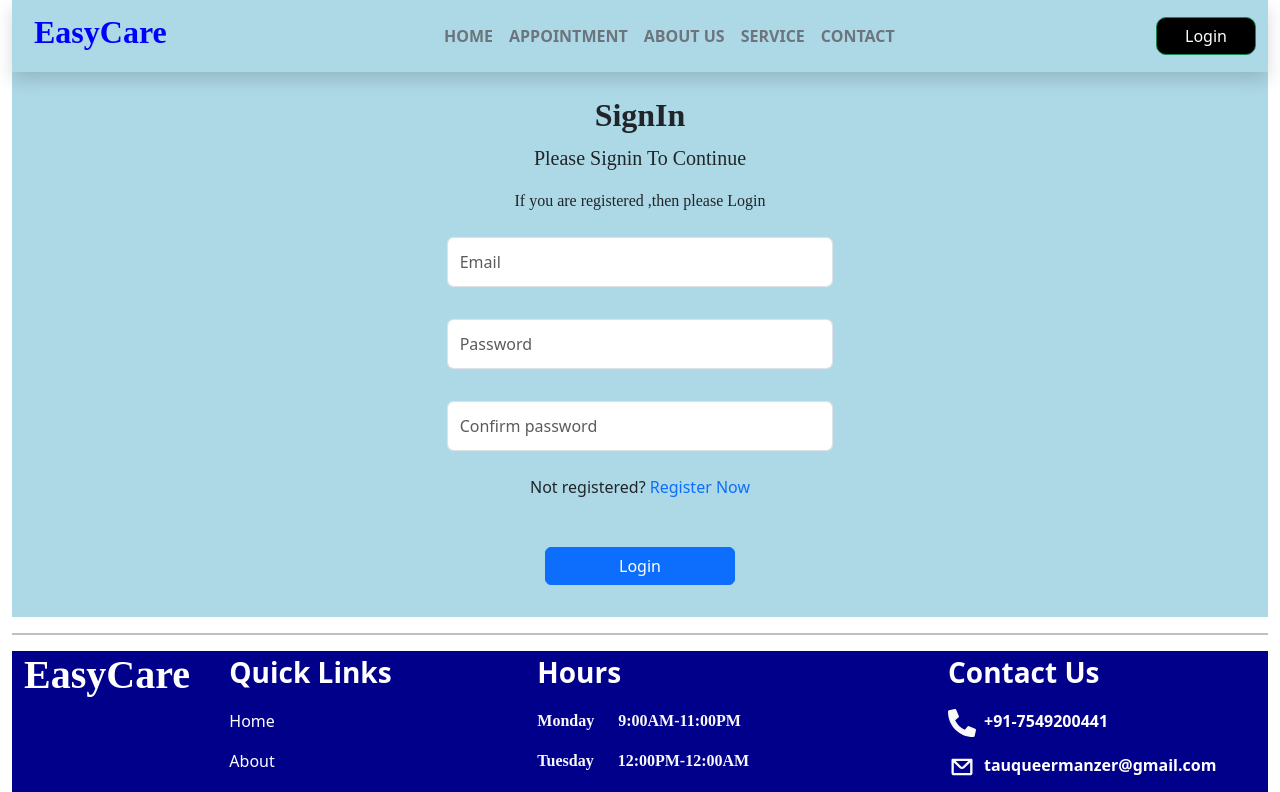
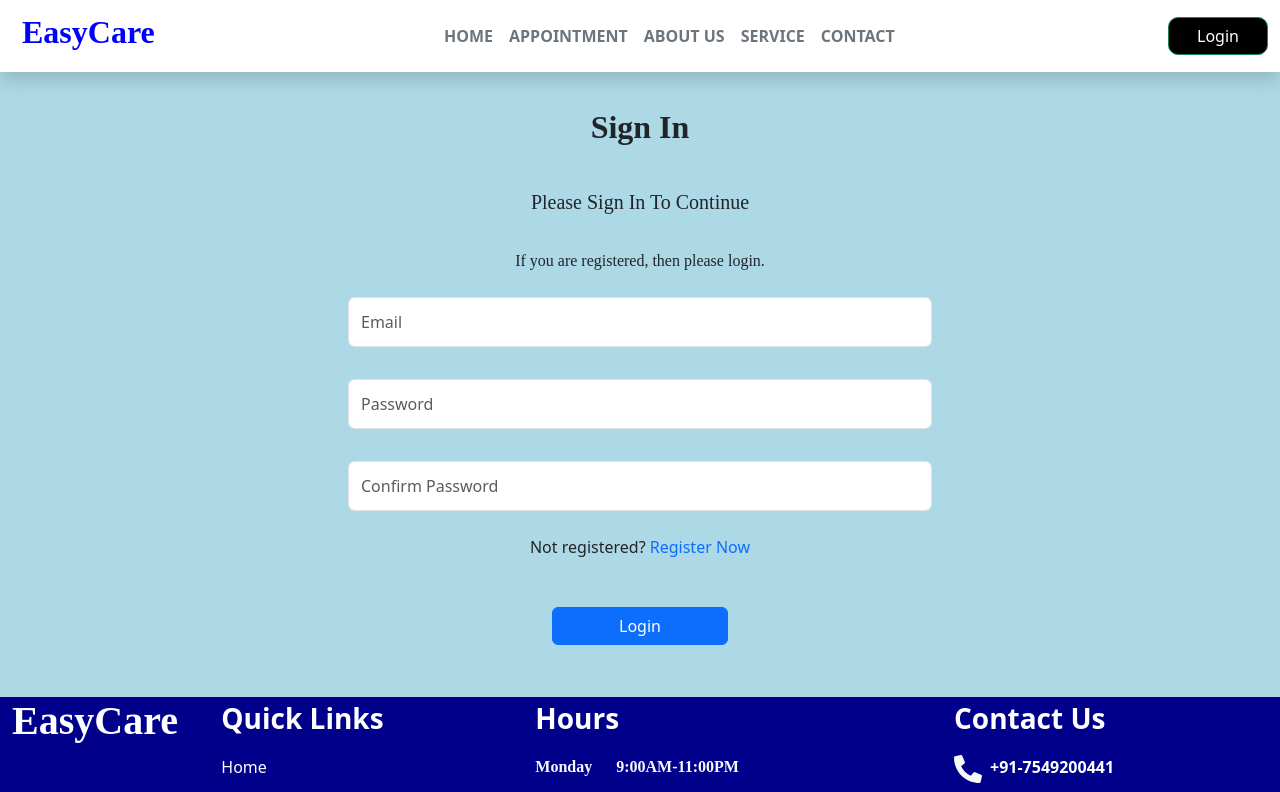
Before and after one commit to Tauqueer123manzar/Hospital_appointment_app, a React (Vite) app in the folder Frontend/Doctor-appointment/: page /login in a window 1280 px wide. Shown: the top 792 px of the page. Built offline with nearby package versions, Linux system fonts and the light colour scheme.

Commit message:
service add

```diff
--- a/Frontend/Doctor-appointment/src/App.css
+++ b/Frontend/Doctor-appointment/src/App.css
@@ -60,7 +60,7 @@
   max-height: 200vh;
 }
 .box-1{
-  max-width: 100%;
+  width: 100%;
   max-height: 500vh;
   background-color: rgb(205, 205, 205);
 }
@@ -73,3 +73,21 @@
 .appointment:hover{
   border-bottom: 1px solid red;
 }
+.service:hover{
+  border-bottom: 1px solid red;
+}
+.contact:hover{
+  border-bottom: 1px solid red;
+}
+.servicecard{
+  display: flex;
+  flex-direction: column;
+  margin-left: 50px;
+  height: 100%;
+  width: 375px;
+}
+.service-image{
+  object-fit: cover;
+  width: 100%;
+  height: 300px;
+}
--- a/Frontend/Doctor-appointment/src/components/Biography.jsx
+++ b/Frontend/Doctor-appointment/src/components/Biography.jsx
@@ -6,10 +6,10 @@ const Biography = ({ imageurl }) => {
    <Container fluid style={{backgroundColor:"#10E5D0"}}>
     <div className='biography' style={{maxWidth:"100%",maxHeight:"100%"}}>
       <Row>
-        <Col lg={7} md={6} sm={12} className='animate__animated animate__fadeInLeft'>
+        <Col lg={7} md={6} sm={12}>
            <img className="biography_image" src={imageurl} alt="missing image" style={{maxWidth:"100%",maxHeight:"100%"}}/>
         </Col>
-        <Col lg={5} md={6} sm={12} className='animate__animated animate__fadeInRight'>
+        <Col lg={5} md={6} sm={12}>
           <p className='mt-5 fs-3' style={{fontWeight:"700",fontFamily:"initial"}}>BIOGRPAHY</p>
           <h3>Who we are</h3>
           <p>EasyCare clinic, founded in 1985, has been a cornerstone of medical excellence and compassionate care in our community for nearly four decades. Nestled in the heart of downtown, our state-of-the-art facility is renowned for its commitment to delivering top-tier healthcare services to patients from all walks of life.</p>
--- a/Frontend/Doctor-appointment/src/components/Hero.jsx
+++ b/Frontend/Doctor-appointment/src/components/Hero.jsx
@@ -16,7 +16,7 @@ const Hero = ({ title, imageurl }) => {
             height: "100%", // Adjust height as needed
             marginTop: '0', // Removed margin to avoid spacing issues
           }}>
-          <Col lg={6} md={6} sm={12} className='animate__animated animate__fadeInLeft'>
+          <Col lg={6} md={6} sm={12}>
             <p style={{ marginTop: "120px", fontWeight: "700", fontSize: "40px", marginLeft: "24px", maxWidth: "600px", lineHeight: "1.2" }}>{title}</p>
             <p style={{ marginTop: "20px", marginLeft: "24px", maxWidth: "500px" }}>Easy care clinic consult is a start-of-the-art facility dedicated to providing comphrensive healthcare hospital, an institution that is built, staffed, and equipped for the diagnosis of disease; for the treatment, both medical and surgical, of the sick and the injured; and for their housing during this process. The modern hospital also often serves as a centre for investigation and for teaching. hospital.</p>
           </Col>
@@ -29,7 +29,7 @@ const Hero = ({ title, imageurl }) => {
             justifyContent: 'center',
             alignItems: 'center',
           }}>
-            <img src={imageurl} alt='missing image' className='animate__animated animate__fadeInRight' style={{ position: 'relative', zIndex: 1 }} />
+            <img src={imageurl} alt='missing image' style={{ position: 'relative', zIndex: 1 }} />
           </Col>
         </Row>
       </div>
--- a/Frontend/Doctor-appointment/src/components/Topbar.jsx
+++ b/Frontend/Doctor-appointment/src/components/Topbar.jsx
@@ -18,11 +18,11 @@ const Topbar = () => {
           style={{ maxHeight: '100%',maxWidth:"100%",textAlign:"center"}}
           navbarScroll
         >
-          <Nav.Link className='text-secondary' style={{fontWeight:"bold"}} href="/">HOME</Nav.Link>
-          <Nav.Link className='text-secondary' style={{fontWeight:"bold"}} href="/appointment">APPOINTMENT</Nav.Link>
-          <Nav.Link className='text-secondary' style={{fontWeight:"bold"}} href="/about">ABOUT US</Nav.Link>
-          <Nav.Link className='text-secondary' style={{fontWeight:"bold"}} href='/service'>SERVICE</Nav.Link>
-          <Nav.Link className='text-secondary' style={{fontWeight:"bold"}} href='/contact'>CONTACT</Nav.Link>
+          <Nav.Link className='text-secondary home' style={{fontWeight:"bold"}} href="/">HOME</Nav.Link>
+          <Nav.Link className='text-secondary appointment' style={{fontWeight:"bold"}} href="/appointment">APPOINTMENT</Nav.Link>
+          <Nav.Link className='text-secondary about' style={{fontWeight:"bold"}} href="/about">ABOUT US</Nav.Link>
+          <Nav.Link className='text-secondary service' style={{fontWeight:"bold"}} href='/service'>SERVICE</Nav.Link>
+          <Nav.Link className='text-secondary contact' style={{fontWeight:"bold"}} href='/contact'>CONTACT</Nav.Link>
           </Nav>
           <div className='button'>
           <Button variant="outline-success" style={{borderRadius:"10px",width:"100px",backgroundColor:"black",color:"white"}} href='/login'>Login</Button>
--- a/Frontend/Doctor-appointment/src/pages/AboutUs.jsx
+++ b/Frontend/Doctor-appointment/src/pages/AboutUs.jsx
@@ -16,7 +16,6 @@ const AboutUs = () => {
         imageurl={about}
       />
       <Biography  imageurl={whoweare}/>
-      <hr style={{border:"1px solid black"}}/>
       <Footer/>
     </>
   )
--- a/Frontend/Doctor-appointment/src/pages/Appointment.jsx
+++ b/Frontend/Doctor-appointment/src/pages/Appointment.jsx
@@ -3,6 +3,7 @@ import { Container, Row, Col, Form, Button } from 'react-bootstrap';
 import Topbar from '../components/Topbar';
 import image from '../assets/signupheader (1).png';
 import Footer from '../components/Footer';
+import '../App.css'
 const Appointment = () => {
 
   const [dob, setDob] = useState('');
@@ -20,16 +21,17 @@ const Appointment = () => {
     "ENT",
   ];
   return (
-    <Container fluid>
-      <div className='box-1'>
-        <Topbar className="bg-dark"/>
-        <Row>
-          <Col xs={12} lg={4} md={6} className='animate__animated animate__fadeInLeft'>
+    <>
+    <Topbar/>
+    <Container fluid style={{maxWidth:"100%",maxHeight:"100vh",padding:0,margin:0}}>
+      <div className='box-1' style={{width:"100%"}}>
+        <Row >
+          <Col xs={12} lg={4} md={6} className=''>
             <h1 style={{ fontFamily: "inherit", fontWeight: "700" }} className='mt-5 p-4'>Schedule Your Appointment | EasyCare clinic consult</h1>
             <p className='p-4'>EasyCare clinic, founded in 1985, has been a cornerstone of medical excellence and compassionate care in our community for nearly four decades. Nestled in the heart of downtown, our state-of-the-art facility is renowned for its commitment to delivering top-tier healthcare services to patients from all walks of life.</p>
           </Col>
 
-          <Col xs={12} lg={8} md={6} className='d-flex justify-content-center align-items-center animate__animated animate__fadeInRight'>
+          <Col xs={12} lg={8} md={6} className='d-flex justify-content-center align-items-center '>
             <img src={image} width={550} height={450} />
           </Col>
         </Row>
@@ -186,6 +188,7 @@ const Appointment = () => {
       </div>
       <Footer />
     </Container>
+    </>
   )
 }
 
--- a/Frontend/Doctor-appointment/src/pages/Contactus.jsx
+++ b/Frontend/Doctor-appointment/src/pages/Contactus.jsx
@@ -1,5 +1,5 @@
 import React from 'react'
-import { Container, Row, Col } from 'react-bootstrap'
+import { Container, Row} from 'react-bootstrap'
 import Topbar from '../components/Topbar';
 import hospital from '../assets/Rectangle 1548.jpg';
 import MessageForm from '../components/MessageForm';
--- a/Frontend/Doctor-appointment/src/pages/Home.jsx
+++ b/Frontend/Doctor-appointment/src/pages/Home.jsx
@@ -19,7 +19,6 @@ const Home = () => {
       />
       <Biography imageurl={whoweare}/>
       <Department/>
-      {/* <MessageForm/> */}
       <hr style={{ border: "1px solid black" }} />
       <Footer/>
     </div>
--- a/Frontend/Doctor-appointment/src/pages/Login.jsx
+++ b/Frontend/Doctor-appointment/src/pages/Login.jsx
@@ -1,59 +1,81 @@
-import React from 'react'
-import { Container, Row, Col, Button, Form } from 'react-bootstrap'
-import Topbar from '../components/Topbar'
-import Footer from '../components/Footer'
+import React from 'react';
+import { Container, Row, Col, Button, Form } from 'react-bootstrap';
+import Topbar from '../components/Topbar';
+import Footer from '../components/Footer';
+
 const Login = () => {
   return (
-    <Container fluid>
-      <div className='box' style={{
-        backgroundColor: "lightblue"
-      }}>
+    <>
       <Topbar />
-        <h2 className='text-center mt-4' sm={12} md={6} lg={4} style={{ fontFamily: "initial", fontWeight: "bold" }}>SignIn</h2>
-        <p className='text-center mt-2 text-dark' style={{ fontSize: "20px", fontFamily: "initial" }}>Please Signin To Continue</p>
-        <p className='text-center text-dark' style={{ fontFamily: "initial" }}>If you are registered ,then please Login</p>
-        <Form>
-          <Row className='d-flex justify-content-center align-items-center'>
-            <Col md={6} lg={4}>
-              <Form.Group className="mb-3 p-2" controlId='email'>
+      <Container fluid className='d-flex flex-column' style={{ maxHeight: '100vh',padding: 0 }}>
+        <div
+          className='d-flex flex-column justify-content-center align-items-center'
+          style={{
+            backgroundColor: 'lightblue',
+            width: '100%',
+            maxHeight: '100vh',
+            padding: '20px',
+          }}
+        >
+          <h2 className='text-center p-3' style={{ fontFamily: 'initial', fontWeight: 'bold' }}>
+            Sign In
+          </h2>
+          <p className='text-center p-3 text-dark' style={{ fontSize: '20px', fontFamily: 'initial' }}>
+            Please Sign In To Continue
+          </p>
+          <p className='text-center text-dark' style={{ fontFamily: 'initial' }}>
+            If you are registered, then please login.
+          </p>
+
+          <Form style={{ width: '100%', maxWidth: '600px' }}>
+            <Row className='d-flex justify-content-center'>
+              <Col xs={12}>
+                <Form.Group className='mb-3 p-2' controlId='email'>
                   <Form.Control
                     required
                     type='email'
                     placeholder='Email'
-                  style={{ padding: "12px", maxWidth: "auto" }}
+                    style={{ padding: '12px' }}
                   />
                 </Form.Group>
               </Col>
             </Row>
 
-          <Row className='d-flex justify-content-center align-items-center'>
-            <Col md={6} lg={4}>
-              <Form.Group className="mb-3 p-2" controlId='password'>
+            <Row className='d-flex justify-content-center'>
+              <Col xs={12}>
+                <Form.Group className='mb-3 p-2' controlId='password'>
                   <Form.Control
                     required
                     type='password'
                     placeholder='Password'
-                  style={{ padding: "12px", maxWidth: "auto" }}
+                    style={{ padding: '12px' }}
                   />
                 </Form.Group>
               </Col>
             </Row>
 
-          <Row className='d-flex justify-content-center align-items-center'>
-            <Col md={6} lg={4}>
-              <Form.Group className="mb-3 p-2" controlId='confirmpassword'>
+            <Row className='d-flex justify-content-center'>
+              <Col xs={12}>
+                <Form.Group className='mb-3 p-2' controlId='confirmpassword'>
                   <Form.Control
                     required
                     type='password'
-                  placeholder='Confirm password'
-                  style={{ padding: "12px", maxWidth: "auto" }}
+                    placeholder='Confirm Password'
+                    style={{ padding: '12px' }}
                   />
                 </Form.Group>
               </Col>
             </Row>
-          <p className='text-center'>Not registered? <a href='/register' className='text-decoration-none'>Register Now</a></p>
+
+            <p className='text-center'>
+              Not registered?{' '}
+              <a href='/register' className='text-decoration-none'>
+                Register Now
+              </a>
+            </p>
+
             <Row className='d-flex justify-content-center p-4'>
-            <Col xs={8} lg={2} md={6} className='p-2'>
+              <Col xs={8} lg={4} md={6} className='p-2'>
                 <Button variant='primary' className='w-100'>
                   Login
                 </Button>
@@ -61,12 +83,10 @@ const Login = () => {
             </Row>
           </Form>
         </div>
-      <hr style={{ border: "1px solid black" }} />
-      <div>
         <Footer />
-      </div>
       </Container>
-  )
-}
+    </>
+  );
+};
 
-export default Login
+export default Login;
--- a/Frontend/Doctor-appointment/src/pages/Register.jsx
+++ b/Frontend/Doctor-appointment/src/pages/Register.jsx
@@ -16,19 +16,21 @@ const Register = () => {
     console.log(formdata);
   }
   return (
-    <Container fluid>
-      <div className='box' style={{
+    <>
+    <Topbar />
+    <Container fluid className='d-flex flex-column' style={{maxHeight:"100vh",padding:0}}>
+      <div className='' style={{
         backgroundImage: `url(${signup})`,
         backgroundSize: "cover",
         backgroundPosition: "center",
         backgroundRepeat: "no-repeat",
+        width:"100%",
       }}>
-        <Topbar />
         <h2 className='text-center mt-4' sm={12} md={6} lg={4} style={{ fontFamily: "initial", fontWeight: "bold" }}>SignUp</h2>
         <p  className='text-center mt-2 text-secondary' style={{ fontSize: "20px", fontFamily: "initial" }}>Please Sign Up To Continue</p>
         <p  className='text-center text-secondary' style={{ fontFamily: "initial" }}>If you are not registered ,then please registered after register you can Signin</p>
-        <Form>
-          <Row className='display-flex justify-content-center'>
+        <Form style={{ maxWidth: '98%'}}>
+          <Row className='d-flex justify-content-center'>
             <Col xs={12} md={6} lg={5}>
               <Form.Group className="mb-3 p-2" controlId='firstname'>
                 <Form.Control
@@ -131,11 +133,9 @@ const Register = () => {
           </Row>
         </Form>
       </div>
-      <hr style={{border:"1px solid black"}}/>
-      <div>
       <Footer/>
-      </div>
     </Container>
+    </>
   )
 }
 
--- a/Frontend/Doctor-appointment/src/pages/Services.jsx
+++ b/Frontend/Doctor-appointment/src/pages/Services.jsx
@@ -1,10 +1,73 @@
 import React from 'react'
+import { Container,Row,Col,Button,Card} from 'react-bootstrap'
+import Topbar from '../components/Topbar'
+import doctor from '../assets/Group 3.jpg'
+import Ent from '../assets/ent.jpg';
+import Cardiology from '../assets/cardio.jpg';
+import Neurology from '../assets/neuro.jpg';
+import Radiology from '../assets/radio.jpg';
+import Orthopedics from '../assets/ortho.jpg';
+import Pediatrics from '../assets/pedia.jpg';
+import Oncology from '../assets/onco.jpg';
+import Therapy from '../assets/therapy.jpg';
+import Dermatology from '../assets/derma.jpg';
+import '../App.css'
+import Footer from '../components/Footer';
+const Services = () => {
+  const servicedata = [
+    { id: 1, name: "CARDIOLOGY", image: Cardiology,description:" our Cardiology Department is dedicated to the prevention, diagnosis, and treatment of heart-related conditions."},
+    { id: 2, name: "NEUROLOGY", image: Neurology,description:"our Neurology Department is dedicated to diagnosing and treating disorders of the brain, spine, and nervous system. " },
+    { id: 3, name: "RADIOLOGY", image: Radiology,description:" our Radiology Department plays a crucial role in diagnosing and monitoring various medical conditions."},
+    { id: 4, name: "ENT DOCTOR", image: Ent,description:"our ENT (Otolaryngology) Department specializes in diagnosing and treating conditions related to the ear, nose, and throat."},
+    { id: 5, name: "ORTHOPEDICS", image: Orthopedics,description:"our Orthopedic Department is committed to providing comprehensive care for conditions affecting the bones, joints."},
+    { id: 6, name: "THERAPY", image: Therapy,description:"our Therapy Department offers a range of rehabilitation services designed to help patients recover from injuries, surgeries."},
+    { id: 7, name: "DERMATOLOGY", image: Dermatology,description:"our Dermatology Department is dedicated to the diagnosis and treatment of a wide range of skin, hair." },
+    { id: 8, name: "PEDIATRICS", image: Pediatrics,description:" our Pediatrics Department is committed to providing exceptional medical care for children, from newborns." },
+    { id: 9, name: "ONCOLOGY", image: Oncology,description:"our Oncology Department is dedicated to providing high-quality care for patients diagnosed with cancer" },
+  ];
+  return (
+    <>
+   <Topbar/>
+   <Container fluid style={{maxWidth:"100%",maxHeight:"100%"}}>
+    <Row>
+     <Col sm={12} lg={5} md={6}>
+       <h1 className='m-5' style={{fontSize:"45px",fontWeight:"bold",fontFamily:"initial"}}>Providing Quality Easycare for a Brighter and Healthy Future</h1>
+       <p className='m-5'>At our hospital, we are dedicated to providing exceptional medical care to our patients and their families. Our experienced team of medical professionals, cutting-edge technology, and compassionate approach make us a leader in the healthcare industry</p>
+       <Button variant='primary' style={{ width: '250px', height: '45px',marginLeft:"45px"}} className='mt-1'>
+              <a href='/appointment' style={{ color: 'white', textDecoration: 'none' }}>
+                Appointment
+              </a>
+      </Button>
+     </Col>
+     <Col sm={12} lg={7} md={6} className='d-flex justify-content-center align-items-center'>
+      <img src={doctor} width={500} height={490} className='m-3'/>
+     </Col>
+    </Row>
 
-const Services = () => {
-  return (
-    <div>
-      <p>Service</p>
-    </div>
+    <Row>
+      <h1 className='mt-3 text-center' style={{fontSize:"55px",fontFamily:"initial",fontWeight:"bold"}}>Our Services</h1>
+      <p className='mt-3 text-center' >At Easycare Hospital, we believe in providing specialized, quality healthcare to ensure the well-being of our patients.</p>
+      {
+        servicedata.map(service =>(
+        <Col key={service.id} sm={12} md={6} lg={4} className='p-2'>
+          <Card className='servicecard'>
+           <Card.Img variant='top' src={service.image} className="service-image"/>
+           <Card.Body>
+            <Card.Title style={{fontWeight:"bold"}}>{service.name}</Card.Title>
+            <Card.Title style={{fontSize:"14px",fontFamily:"initial"}}>{service.description}</Card.Title>
+            <Button variant='primary' className='mt-1 w-100'>
+              <a href='/appointment' style={{ color: 'white', textDecoration: 'none' }}>
+               Book Appointment
+              </a>
+           </Button>
+           </Card.Body>
+          </Card>
+        </Col>
+        ))}
+    </Row>
+    </Container>
+    <Footer/>
+   </>
   )
 }
 
```
Also changed, not shown: Frontend/Doctor-appointment/src/assets/Group 3.jpg (added). Lines whose indentation alone changed are shown as unchanged.
